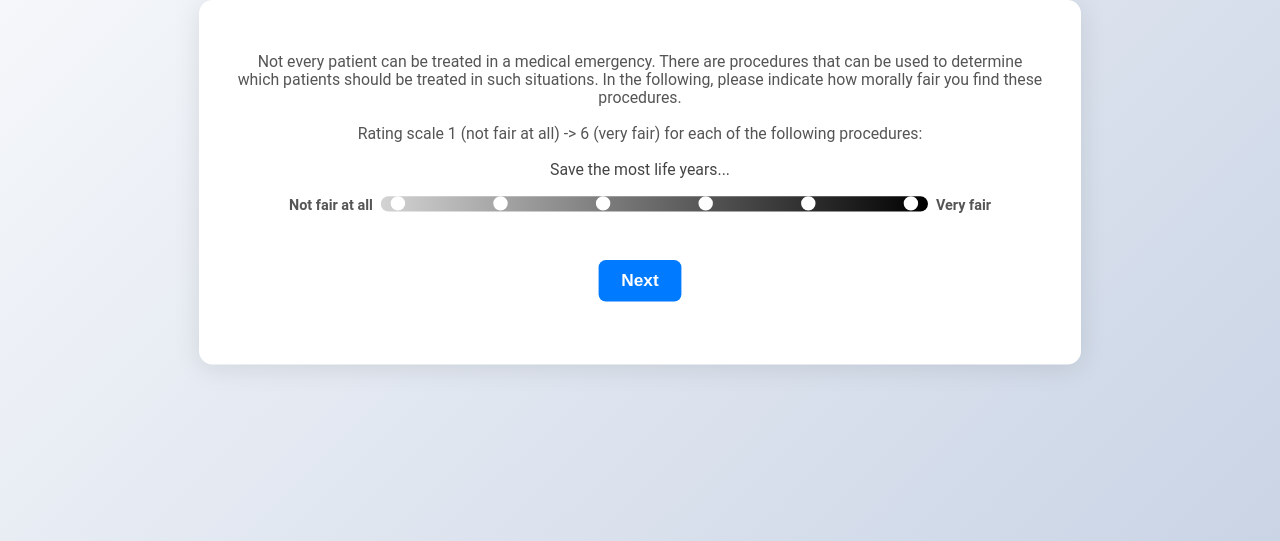
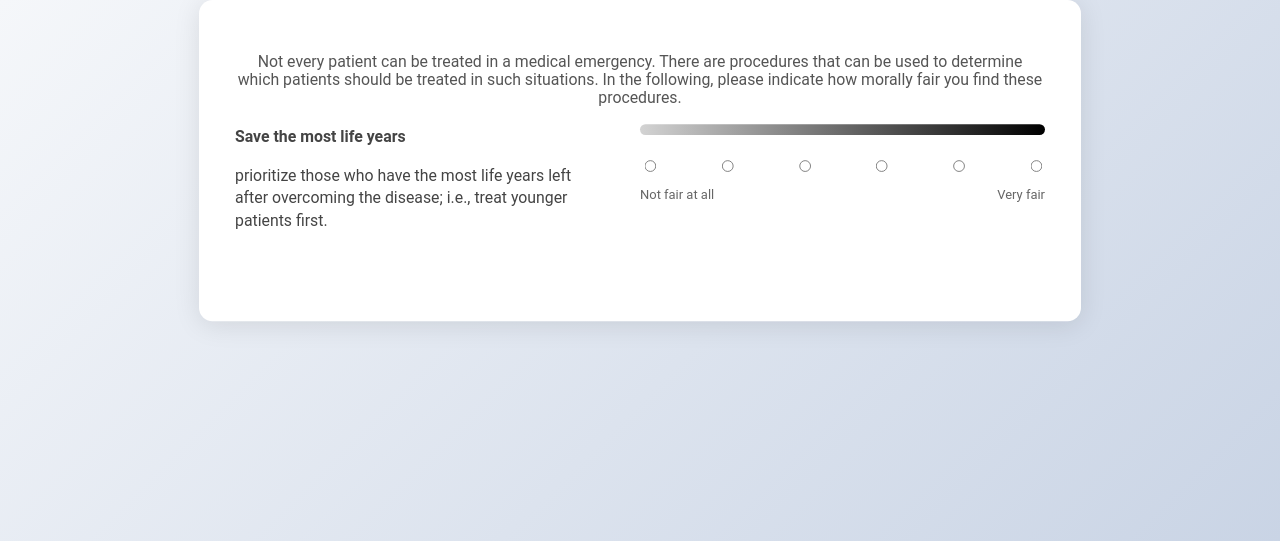
Before and after one commit to abralurrahman/NoHarm, a Flask app: page /procedural-ratings in a window 1280 px wide. Shown: the top 541 px of the page. Run offline with Flask 3, Linux system fonts and the light colour scheme.

Commit message:
rating page gradient bar update

```diff
--- a/app.py
+++ b/app.py
@@ -202,33 +202,65 @@ def reconsider():
 
 @app.route('/procedural-ratings', methods=['GET', 'POST'])
 def procedural_ratings():
-    # List of questions with short IDs and full labels
+    # List of questions with short IDs, labels, and full descriptions
     questions = [
-        {"id": "save_life_years", "label": "Save the most life years..."},
-        {"id": "advantage_disadvantaged", "label": "Provide advantage to the disadvantaged..."},
-        {"id": "benefit_future", "label": "Benefit to others in the future..."},
-        {"id": "first_come", "label": "First-come, first-served..."},
-        {"id": "treatment_success", "label": "Maximize treatment success..."},
-        {"id": "treatment_effort", "label": "Minimize treatment effort..."},
-        {"id": "medication_effect", "label": "Maximize the medication effect..."},
-        {"id": "random_selection", "label": "Random selection..."},
+        {
+            "id": "save_life_years",
+            "label": "Save the most life years",
+            "full_text": "Save the most life years: prioritize those who have the most life years left after overcoming the disease; i.e., treat younger patients first."
+        },
+        {
+            "id": "advantage_disadvantaged",
+            "label": "Provide advantage to the disadvantaged",
+            "full_text": "Provide advantage to the disadvantaged: prioritize those who are worse off than others; i.e., treat sickest patients first."
+        },
+        {
+            "id": "benefit_future",
+            "label": "Benefit to others in the future",
+            "full_text": "Benefit to others in the future: prioritize those who are likely to make relevant contributions to the benefit of others; i.e., treat patients who have children or are planning to have children."
+        },
+        {
+            "id": "first_come",
+            "label": "First-come, first-served",
+            "full_text": "First-come, first-served: prioritize those who were first in line; i.e., treat patients who arrived first at the hospital."
+        },
+        {
+            "id": "treatment_success",
+            "label": "Maximize treatment success",
+            "full_text": "Maximize treatment success: prioritize those with the highest probability of survival after treatment; i.e., treat patients with the highest chance of recovery."
+        },
+        {
+            "id": "treatment_effort",
+            "label": "Minimize treatment effort",
+            "full_text": "Minimize treatment effort: prioritize those who will be cured with minimum effort; i.e., treat patients who need the least medication."
+        },
+        {
+            "id": "medication_effect",
+            "label": "Maximize the medication effect",
+            "full_text": "Maximize the medication effect: prioritize those where the improvement per medication is highest; i.e., treat patients who benefit most from a given medication."
+        },
+        {
+            "id": "random_selection",
+            "label": "Random selection",
+            "full_text": "Random selection: treatment should be allocated by random lottery; i.e., individual characteristics should not be considered."
+        },
     ]
 
     if request.method == 'POST':
         question_id = request.form.get('question_id')
         rating = request.form.get('rating')
 
-        # Save the response to the database immediately
+        # Save the response to the database
         conn = get_db_connection()
 
-        # Insert a row for the user if it doesn't already exist
+        # Ensure user ID exists
         if 'user_id' not in session:
             cursor = conn.cursor()
             cursor.execute('INSERT INTO user_responses DEFAULT VALUES')
             session['user_id'] = cursor.lastrowid
             conn.commit()
 
-        # Update the specific procedural rating response
+        # Store the response for the current question
         conn.execute(f'''
             UPDATE user_responses
             SET {question_id} = ?
@@ -251,9 +283,11 @@ def procedural_ratings():
     # Get the current question based on the index in the query parameter
     current_index = int(request.args.get('index', 0))
     if current_index >= len(questions):
-        return redirect('/instructions')  # Redirect to demography if index exceeds the number of questions
+        return redirect('/instructions')  # Redirect to next section if all are answered
     question = questions[current_index]
+
     return render_template('procedural_ratings.html', question=question, index=current_index)
+
 
 
 @app.route('/instructions', methods=['GET', 'POST'])
--- a/static/css/style.css
+++ b/static/css/style.css
@@ -326,84 +326,107 @@ p {
     margin-bottom: 20px;
 }
 
-/* Procedural Ratings Styling */
+/* Modified Rating Container Styles */
 .procedure-block {
-    margin-bottom: 40px; /* Space below each question block */
+    display: flex;
+    justify-content: space-between;
+    align-items: flex-start;
+    margin-bottom: 40px;
+    gap: 30px;
 }
 
-.procedure-block label {
-    display: block;
-    font-size: 1.1em;
-    font-weight: normal;
-    color: #444;
-    margin-bottom: 15px;
+/* Ensure text stays on the left side */
+.question-text {
+    flex: 1;
+    text-align: left;
+    max-width: 45%; /* Adjusted width to prevent text overflow */
+    word-wrap: break-word;
 }
 
-/* Rating Scale Container */
+/* Label text alignment */
+.question-label {
+    flex: 1;
+    font-size: 1.1em;
+    margin: 0;
+    text-align: left;
+    white-space: pre-line;
+    margin-right: 20px; /* Adjusted margin to ensure proper spacing */
+    line-height: 1.6;
+}
+
+.question-description {
+    font-size: 1.1em;
+    line-height: 1.4;
+    color: #444;
+}
+
+/* Ensure rating components align properly */
+.rating-components {
+    flex: 1;
+    position: relative;
+    max-width: 50%; /* Prevents shifting */
+    display: flex;
+    flex-direction: column;
+    align-items: center;
+}
+
+/* Gradient Bar Positioning */
+.gradient-bar {
+    width: 100%;
+    height: 12px;
+    background: linear-gradient(to right, #d3d3d3, #000);
+    border-radius: 10px;
+    margin-bottom: 25px;
+}
+
+/* Rating Scale Adjustments */
 .rating-scale {
     display: flex;
-    justify-content: space-between;
-    margin: 20px auto;
-    max-width: 800px;
-    position: relative;
+    flex-direction: column;
+    align-items: center;
+    width: 100%;
 }
 
-/* Gradient Bar */
-.gradient-bar {
-    position: absolute;
-    top: 0;
-    left: 14%;
-    right: 10%;
-    height: 17px;
-    background: linear-gradient(to right, #d3d3d3, #000);
-    border-radius: 10px;
-    z-index: 0;
-}
-
-.rating-scale .scale-label {
-    font-size: 1em;
-    font-weight: 600;
-    color: #555;
-    margin: 0 10px; /* Space around the text */
-    z-index: 1; /* Ensure text stays above the gradient */
-}
-
-/* Scale Buttons */
+/* Ensure radio button labels are evenly spaced */
 .scale-buttons {
     display: flex;
     justify-content: space-between;
-    flex: 1;
-    z-index: 1;
-    margin: 0 10px;
+    width: 100%;
 }
 
-.circle-btn {
-    cursor: pointer;
+/* Keep scale labels properly aligned */
+.scale-labels {
+    display: flex;
+    justify-content: space-between;
+    width: 100%;
+    margin-top: 8px;
 }
 
-.circle {
-    width: 12px;
-    height: 12px;
-    border: 2px solid #fff;
-    border-radius: 50%;
-    transition: all 0.3s ease;
-    background-color: #fff;
+.scale-label {
+    font-size: 0.9em;
+    color: #666;
 }
 
-.circle-btn input[type="radio"] {
-    display: none; /* Hide the actual radio button */
+/* Mobile Adjustments */
+@media (max-width: 768px) {
+    .procedure-block {
+        flex-direction: column;
+        gap: 20px;
+    }
+
+    .question-text {
+        max-width: 100%;
+    }
+
+    .rating-components {
+        max-width: 100%;
+    }
+
+    .scale-buttons {
+        width: 100%;
+    }
 }
 
-.circle-btn:hover .circle {
-    border-color: #007bff;
-    box-shadow: 0 0 8px rgba(0, 123, 255, 0.5);
-}
-
-.circle-btn input[type="radio"]:checked + .circle {
-    background-color: #007bff;
-    border-color: #007bff;
-    box-shadow: 0 0 10px rgba(0, 123, 255, 0.8);
-}
 
 .bold-text {
     font-weight: bold;
--- a/templates/procedural_ratings.html
+++ b/templates/procedural_ratings.html
@@ -26,8 +26,7 @@
 
 <!-- Rating container -->
 <div class="rating-container">
-    <p>Not every patient can be treated in a medical emergency. There are procedures that can be used to determine which patients should be treated in such situations. In the following, please indicate how morally fair you find these procedures. </p>
-    <p>Rating scale 1 (not fair at all) -> 6 (very fair) for each of the following procedures: </p>
+    <p>Not every patient can be treated in a medical emergency. There are procedures that can be used to determine which patients should be treated in such situations. In the following, please indicate how morally fair you find these procedures.</p>
 
     <!-- Question Block -->
     <form method="POST" action="/procedural-ratings">
@@ -35,23 +34,28 @@
         <input type="hidden" name="current_index" value="{{ index }}">
 
         <div class="procedure-block">
-            <label class="bold-text">{{ question.label }}</label>
+            <div class="question-text">
+                <label class="bold-text question-label">{{ question.label }}</label>
+                <p class="question-description">{{ question.full_text.replace(question.label + ': ', '') }}</p>
+            </div>
+            <div class="rating-components">
+                <div class="gradient-bar"></div>
                 <div class="rating-scale">
-                <span class="scale-label">Not fair at all</span>
-                <div class="gradient-bar"></div> <!-- Gradient Bar -->
                     <div class="scale-buttons">
                         {% for i in range(1, 7) %}
                             <label class="circle-btn">
-                            <input type="radio" name="rating" value="{{ i }}" >
+                                <input type="radio" name="rating" value="{{ i }}" onchange="this.form.submit()">
                                 <div class="circle"></div>
                             </label>
                         {% endfor %}
                     </div>
+                    <div class="scale-labels">
+                        <span class="scale-label">Not fair at all</span>
                         <span class="scale-label">Very fair</span>
                     </div>
                 </div>
-
-        <button type="submit" class="submit-btn">Next</button>
+            </div>
+        </div>
     </form>
 </div>
 </body>
```
Also changed, not shown: other parts of static/css/style.css (+0 -35 lines). Lines whose indentation alone changed are shown as unchanged.
